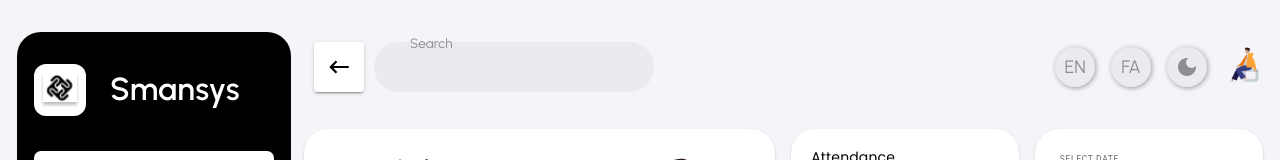
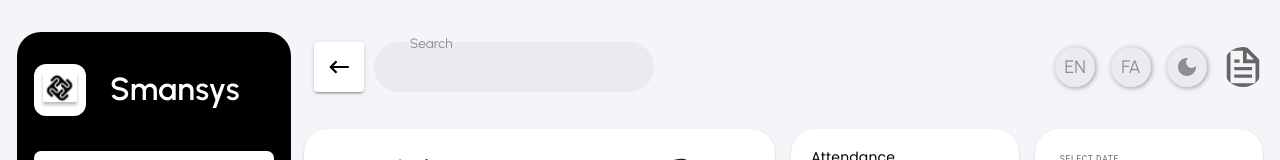
Before and after one commit to parsa-farshah/admin-panel, a Next.js app: page /dashboard in a window 1280 px wide. Shown: the top 160 px of the page. Built offline with nearby package versions, Linux system fonts and the light colour scheme; some icons are missing; a web font is replaced by a local one.

Commit message:
fix: import image svg 12

```diff
--- a/app/components/Header.jsx
+++ b/app/components/Header.jsx
@@ -221,7 +221,7 @@ function Header({
             position: "relative",
           }}
         >
-          <Image height={40} width={40} src={ashwin} alt="ashvin" />
+          <Image height={40} width={40} src="/file.svg" alt="ashvin" />
         </Box>
       </Stack>
     </Stack>
```
